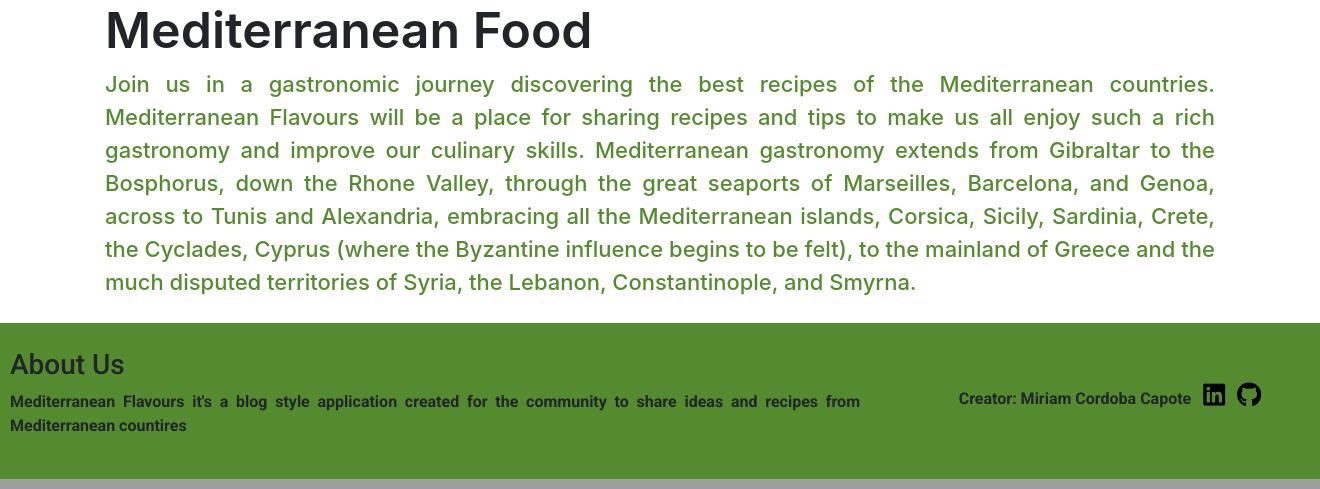
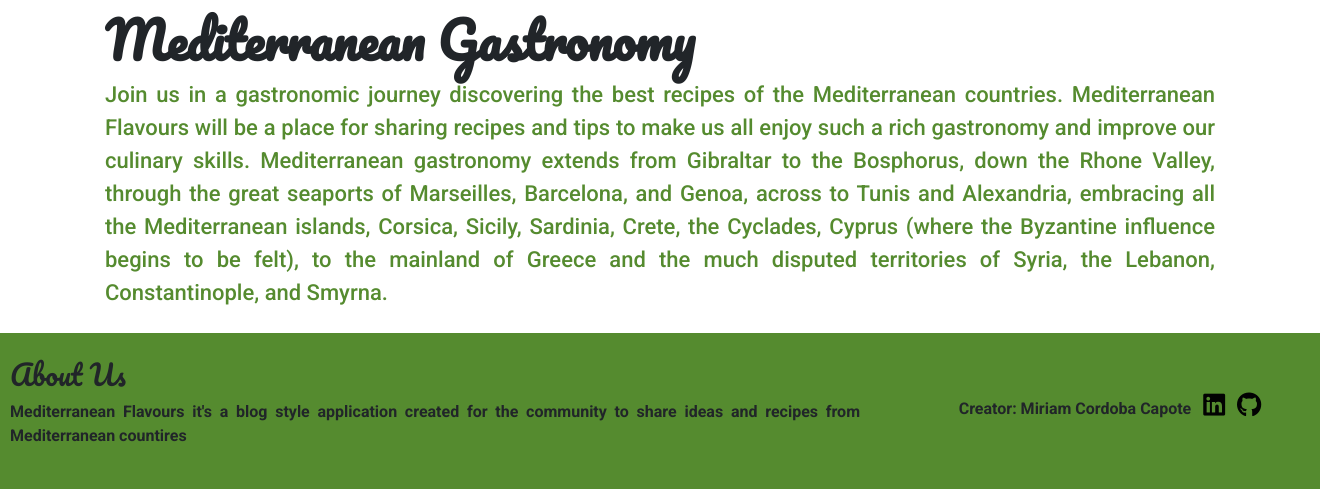
Before and after one commit to Mikatep/Python3, a Flask app: page / in a window 1320 px wide; the page is wider, and only the part inside the window is pictured. Shown: the part 400-889 px from the top of that part. Run offline with Flask 2, Linux system fonts and the light colour scheme; data that the repository does not hold is empty; some libraries are stand-ins or nearby versions.

Commit message:
few changes in base.html

```diff
--- a/static/css/style.css
+++ b/static/css/style.css
@@ -68,12 +68,18 @@ margin-top: 15px;
 
 /*-------------------------------------------Hero*/
 
+#intro {
+  margin-top: 10px;
+}
+
 .title {
+  font-family: 'Pacifico', cursive;
   font-size: 50px;
   font-weight: 600;
 }
 
 .description {
+  font-family: 'Roboto', sans-serif;
   font-size: 22px;
   text-align: justify;
   font-weight: 450;
@@ -86,6 +92,10 @@ margin-top: 15px;
     background-color: #558b2f;
     min-height: 110px;
     font-family: "Roboto", sans-serif;
+}
+
+#footer-bar h3 {
+  font-family: 'Pacifico', cursive;
 }
 
 #about, #social {
--- a/templates/home.html
+++ b/templates/home.html
@@ -3,7 +3,7 @@
 
 <div id="intro" class="row">
     <div class="col-md-12">
-        <h2 class="title">Mediterranean Food</h2>
+        <h2 class="title">Mediterranean Gastronomy</h2>
         <p class="description">Join us in a gastronomic journey discovering the best recipes of the Mediterranean countries. Mediterranean Flavours will be a place for sharing recipes and tips to make us all enjoy such a rich gastronomy and improve our culinary skills.
             Mediterranean gastronomy extends from Gibraltar to the Bosphorus, down the Rhone Valley, through the great seaports of Marseilles, Barcelona, and
         Genoa, across to Tunis and Alexandria, embracing all the Mediterranean islands, Corsica, Sicily, Sardinia,
```
